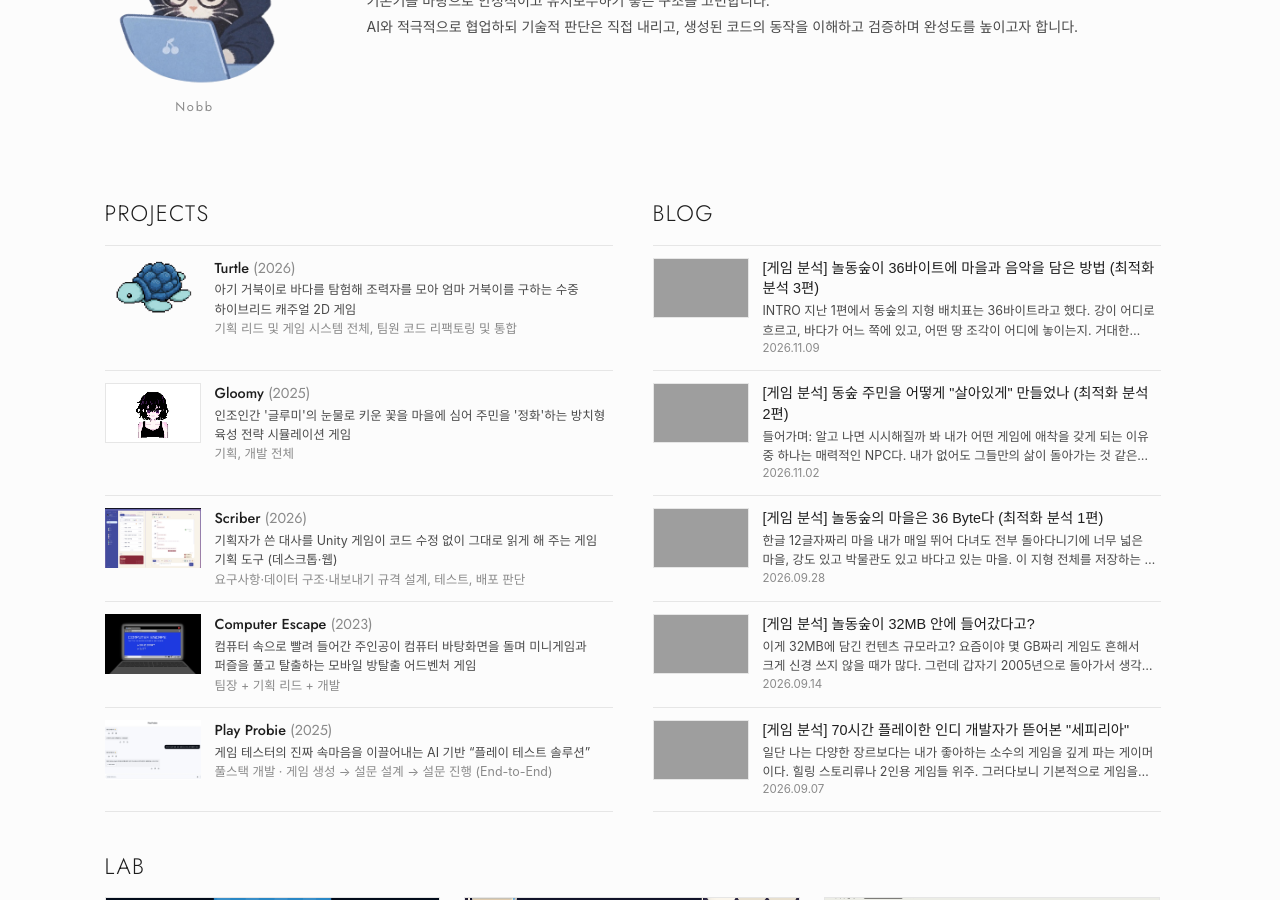
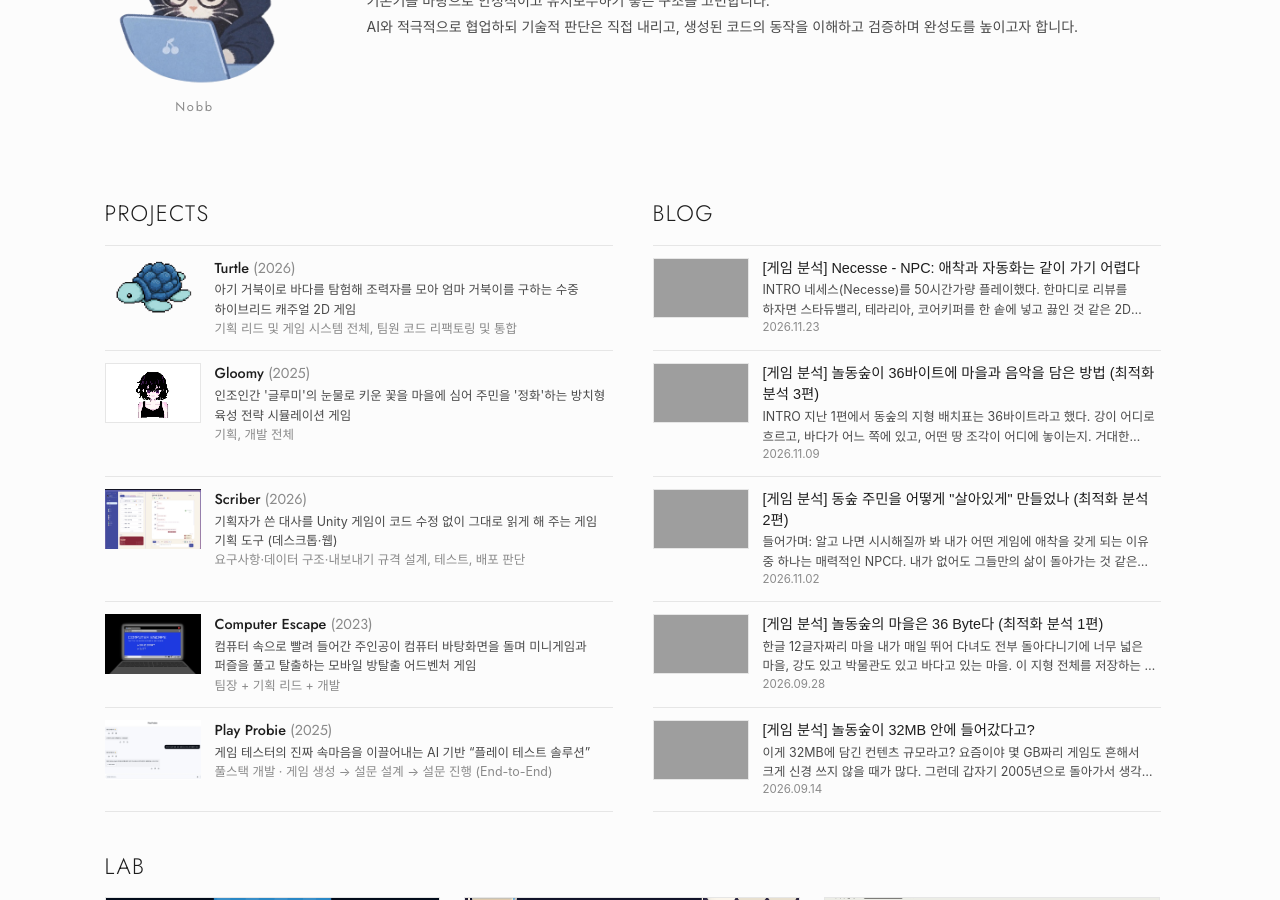
Before and after one commit to HelloNobb/HelloNobb.github.io, a Jekyll site: the page built from index.html, in a window 1280 px wide and 900 px high, scrolled down 410 px, cut to the strip 0-900 px from the top of the window. Built offline with Jekyll 4.4.1, drawn with Linux system fonts in a browser that asks for light colours; some web fonts are replaced; grey boxes are pictures that could not be loaded.

Commit message:
Update blog posts

```diff
--- a/_data/blog.json
+++ b/_data/blog.json
@@ -1,4 +1,11 @@
 [
+  {
+    "title": "[게임 분석] Necesse - NPC: 애착과 자동화는 같이 가기 어렵다",
+    "url": "https://nobbs-it-study.tistory.com/entry/%EA%B2%8C%EC%9E%84-%EB%B6%84%EC%84%9D-Necesse-NPC-%EC%95%A0%EC%B0%A9%EA%B3%BC-%EC%9E%90%EB%8F%99%ED%99%94%EB%8A%94-%EA%B0%99%EC%9D%B4-%EA%B0%80%EA%B8%B0-%EC%96%B4%EB%A0%B5%EB%8B%A4",
+    "date": "2026-11-23",
+    "summary": "INTRO 네세스(Necesse)를 50시간가량 플레이했다. 한마디로 리뷰를 하자면 스타듀밸리, 테라리아, 코어키퍼를 한 솥에 넣고 끓인 것 같은 2D 샌드박스…",
+    "thumb": "https://blog.kakaocdn.net/dn/OMmmY/dJMb9922RbL/Lia3cv9KT2RrdhcTfWDGp1/img.png"
+  },
   {
     "title": "[게임 분석] 놀동숲이 36바이트에 마을과 음악을 담은 방법 (최적화 분석 3편)",
     "url": "https://nobbs-it-study.tistory.com/entry/%EA%B2%8C%EC%9E%84-%EB%B6%84%EC%84%9D-%EB%86%80%EB%8F%99%EC%88%B2%EC%9D%B4-36%EB%B0%94%EC%9D%B4%ED%8A%B8%EC%97%90-%EB%A7%88%EC%9D%84%EA%B3%BC-%EC%9D%8C%EC%95%85%EC%9D%84-%EB%8B%B4%EC%9D%80-%EB%B0%A9%EB%B2%95-%EC%B5%9C%EC%A0%81%ED%99%94-%EB%B6%84%EC%84%9D-3%ED%8E%B8",
@@ -26,12 +33,5 @@
     "date": "2026-09-14",
     "summary": "이게 32MB에 담긴 컨텐츠 규모라고? 요즘이야 몇 GB짜리 게임도 흔해서 크게 신경 쓰지 않을 때가 많다. 그런데 갑자기 2005년으로 돌아가서 생각해 보면 이…",
     "thumb": "https://blog.kakaocdn.net/dn/ceet0x/dJMcafBkhWp/F9WXqQhJy021WWK7Yn1peK/img.jpg"
-  },
-  {
-    "title": "[게임 분석] 70시간 플레이한 인디 개발자가 뜯어본 \"세피리아\"",
-    "url": "https://nobbs-it-study.tistory.com/entry/%EA%B2%8C%EC%9E%84-%EB%B6%84%EC%84%9D-70%EC%8B%9C%EA%B0%84-%ED%94%8C%EB%A0%88%EC%9D%B4%ED%95%9C-%EC%9D%B8%EB%94%94-%EA%B0%9C%EB%B0%9C%EC%9E%90%EA%B0%80-%EB%9C%AF%EC%96%B4%EB%B3%B8-%EC%84%B8%ED%94%BC%EB%A6%AC%EC%95%84",
-    "date": "2026-09-07",
-    "summary": "일단 나는 다양한 장르보다는 내가 좋아하는 소수의 게임을 깊게 파는 게이머 이다. 힐링 스토리류나 2인용 게임들 위주. 그러다보니 기본적으로 게임을 좋아한다면 해…",
-    "thumb": "https://blog.kakaocdn.net/dn/bxDdaS/dJMcafup2cL/kjpLYjB49s228eovAb0kq1/img.png"
   }
 ]
```
